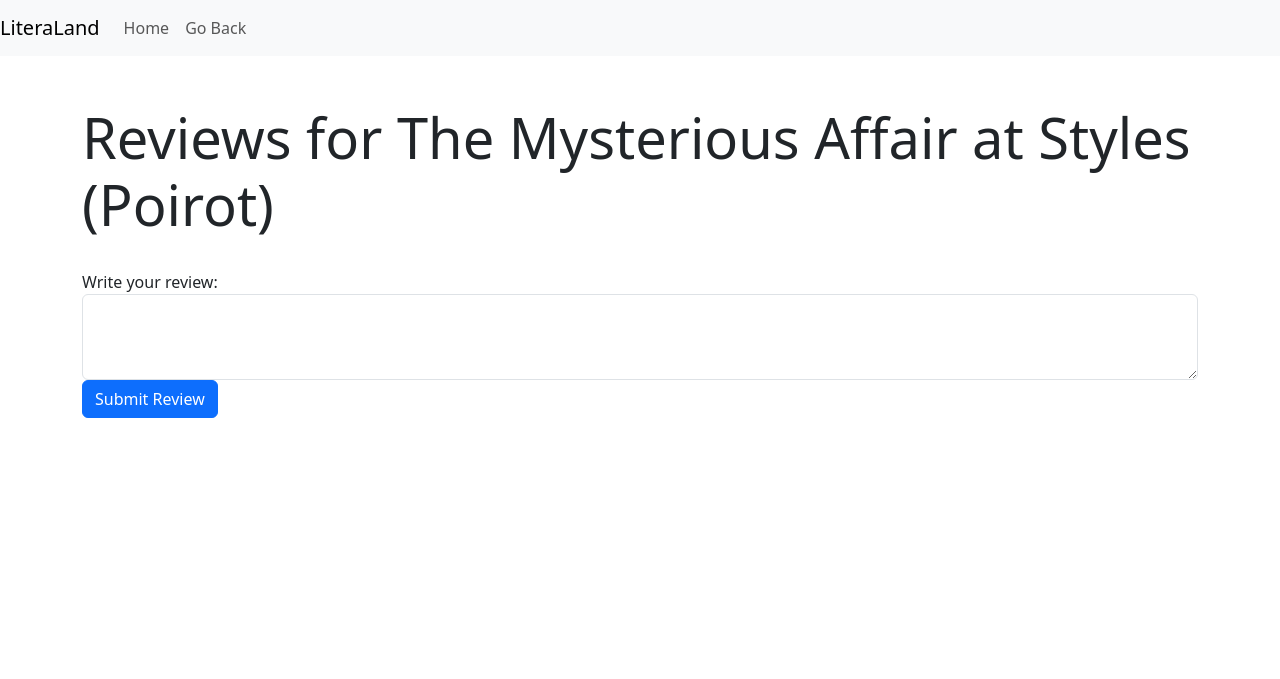
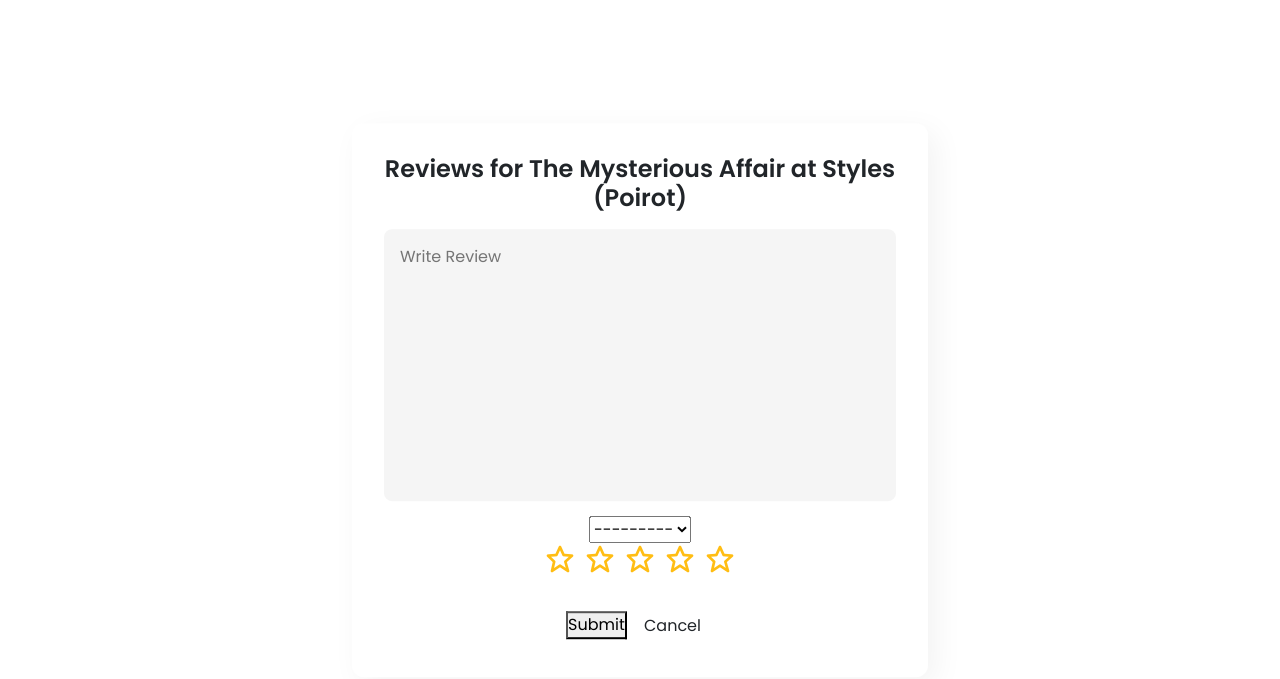
Before and after one commit to LiteraLand-C07/LiteraLand, a Django app: template forumDiskusi/templates/diskusi.html in a window 1280 px wide. Shown: the top 679 px of the page. Run offline with Django 4.2, Linux system fonts and the light colour scheme; the template is opened without the code that fills it: values that come from a table or form of the project are taken from there, others are empty; data comes from the database, SQL or seed files in the repository; some libraries are stand-ins or nearby versions.

Commit message:
update new features

```diff
--- /dev/null
+++ b/forumDiskusi/forms.py
@@ -0,0 +1,9 @@
+from django import forms
+from forumDiskusi.models import BookReview
+
+class BookReviewForm(forms.ModelForm):
+    review = forms.CharField(widget=forms.Textarea(attrs={'placeholder':"Write Review"}))
+
+    class Meta :
+        model = BookReview
+        fields = ['review','star_rating']
--- a/forumDiskusi/templates/diskusi.html
+++ b/forumDiskusi/templates/diskusi.html
@@ -1,108 +1,266 @@
 {% extends 'base.html' %}
 
 {% block content %}
-    <nav class="navbar navbar-expand-lg navbar-light bg-light">
-        <a class="navbar-brand" href="/">LiteraLand</a>
-        <button class="navbar-toggler" type="button" data-toggle="collapse" data-target="#navbarNav" aria-controls="navbarNav" aria-expanded="false" aria-label="Toggle navigation">
-            <span class="navbar-toggler-icon"></span>
-        </button>
-        <div class="collapse navbar-collapse" id="navbarNav">
-            <ul class="navbar-nav">
-                <li class="nav-item">
-                    <a class="nav-link" href="/">Home</a>
-                </li>
-                <li class="nav-item">
-                    <a class="nav-link" href="javascript:history.back()">Go Back</a>
-                </li>
-                <!-- fitur lain-->
-            </ul>
+
+<style>
+    @import url('https://fonts.googleapis.com/css2?family=Poppins:wght@300;400;500;600;700&display=swap');
+
+* {
+	margin: 0;
+	padding: 0;
+	box-sizing: border-box;
+	font-family: 'Poppins', sans-serif;
+}
+
+:root {
+	--yellow: #FFBD13;
+	--blue: #4383FF;
+	--blue-d-1: #3278FF;
+	--light: #F5F5F5;
+	--grey: #AAA;
+	--white: #FFF;
+	--shadow: 8px 8px 30px rgba(0,0,0,.05);
+}
+
+
+.wrapper {
+	background: var(--white);
+	padding: 2rem;
+	max-width: 576px;
+	width: 100%;
+	border-radius: .75rem;
+	box-shadow: var(--shadow);
+	text-align: center;
+}
+.wrapper h3 {
+	font-size: 1.5rem;
+	font-weight: 600;
+	margin-bottom: 1rem;
+}
+.rating {
+	display: flex;
+	justify-content: center;
+	align-items: center;
+	grid-gap: .5rem;
+	font-size: 2rem;
+	color: var(--yellow);
+	margin-bottom: 2rem;
+}
+.rating .star {
+	cursor: pointer;
+}
+.rating .star.active {
+	opacity: 0;
+	animation: animate .5s calc(var(--i) * .1s) ease-in-out forwards;
+}
+
+@keyframes animate {
+	0% {
+		opacity: 0;
+		transform: scale(1);
+	}
+	50% {
+		opacity: 1;
+		transform: scale(1.2);
+	}
+	100% {
+		opacity: 1;
+		transform: scale(1);
+	}
+}
+
+
+.rating .star:hover {
+	transform: scale(1.1);
+}
+textarea {
+	width: 100%;
+	background: var(--light);
+	padding: 1rem;
+	border-radius: .5rem;
+	border: none;
+	outline: none;
+	resize: none;
+	margin-bottom: .5rem;
+}
+.btn-group {
+	display: flex;
+	grid-gap: .5rem;
+	align-items: center;
+}
+.btn-group .btn {
+	padding: .75rem 1rem;
+	border-radius: .5rem;
+	border: none;
+	outline: none;
+	cursor: pointer;
+	font-size: .875rem;
+	font-weight: 500;
+}
+.btn-group .btn.submit {
+	background: var(--blue);
+	color: var(--white);
+}
+.btn-group .btn.submit:hover {
+	background: var(--blue-d-1);
+}
+.btn-group .btn.cancel {
+	background: var(--white);
+	color: var(--blue);
+}
+.btn-group .btn.cancel:hover {
+	background: var(--light);
+}
+.navbar {
+    position: fixed;
+    top: 0;
+    left: 0;
+}
+
+.wrapper {
+    background: var(--white);
+    padding: 2rem;
+    max-width: 576px;
+    width: 100%;
+    border-radius: .75rem;
+    box-shadow: var(--shadow);
+    text-align: center;
+
+    position: absolute;
+    top: 50%;
+    left: 50%;
+    transform: translate(-50%, -50%);
+}
+
+</style>
+
+
+    <div class="wrapper">
+		<h3 class="display-4">Reviews for {{ book.title }}</h3>
+        <strong class="text-success" id="review-res"></strong>
+        {% csrf_token %}
+		<form class="form-contact comment_form hide-comment-form" action="{% url 'forumDiskusi:ajax_add_review' book.id %}" id="reviewForm" method="POST">
+
+            {{review_form.review}}
+            {{review_form.star_rating}}
+			<div class="rating">
+				<input type="number" name="rating" hidden>
+				<i class='bx bx-star star' style="--i: 0;"></i>
+				<i class='bx bx-star star' style="--i: 1;"></i>
+				<i class='bx bx-star star' style="--i: 2;"></i>
+				<i class='bx bx-star star' style="--i: 3;"></i>
+				<i class='bx bx-star star' style="--i: 4;"></i>
 			</div>
-    </nav>
-    <div class="container mt-5">
+			<div class="form-group">
+				<button type="submit" class="button button-contactForm" value='{{ book.pk }}' name="bookId">Submit</button>
+				<button class="btn cancel">Cancel</button>
+			</div>
+		</form>
+	</div>
+
+    <div class="tab-pane fade" id="Reviews">
+        <div class="comment-area">
             <div class="row">
-            <div class="col-md-12">
-                <h1 class="display-4">Reviews for {{ book.title }}</h1>
+                <div class="col-lg-8">
+                    <h4 class="mb-30">All Review</h4>
+                    <div class="comment-list">
+                        {% for review in reviews %}
+                        <div class="single-comment justify-content-between d-flex mb-30">
+                            <div class="user justify-content-between d-flex">
+                            <div class="thumb text-center">
+                                <a href="#" class="font-heading text-brand"> anto </a>
+                            </div>
+                            <div class="desc">
+                                <div class="d-flex justify-content-between mb-10">
+                                    <div class="d-flex align-items-center">
+                                        <span class="font-xs text-muted" >{{review.date | date:"d M, Y"}}</span>
+                                    </div>
+                                    <div class="product-rate d-inline-block">
+                                        <div class="product-rating" style="width: 100%;"></div>
                                     </div>
                                 </div>
-
-        <div class="row mt-4">
-            <div class="col-md-12">
-                <form id="reviewForm">
-                    {% csrf_token %}
-                    <div class="form-group">
-                        <label for="reviewTextarea">Write your review:</label>
-                        <textarea class="form-control" id="reviewTextarea" name="review" rows="3"></textarea>
+                                <p class="mb-10">{{review.review}}</p>
                             </div>
-                    <button type="submit" class="btn btn-primary">Submit Review</button>
-                </form>
-            </div>
-        </div>
-
-        <div class="row mt-5" id="reviews">
-            {% for review in reviews %}
-                <div class="col-md-12 mb-3">
-                    <div class="card">
-                        <div class="card-body">
-                            {{ review.review }}
-                        </div>
-                        <div class="card-footer text-muted">
-                            By {{ review.user.username }}
                         </div>
                     </div>
                 </div>
                 {% endfor %}
             </div>
         </div>
-
+    </div>
 
     <script>
-        document.addEventListener('DOMContentLoaded', function() {
-            const form = document.querySelector('#reviewForm');
-            form.addEventListener('submit', function(e) {
+        console.log("working fine")
+        const monthNames = ["Jan", "Feb", "Mar", "April", "May", "June", "July", "Aug", "Sept", "Oct", "Nov","Dec"];
+
+        $("#reviewForm").submit(function(e){
             e.preventDefault();
-                const review = form.querySelector('textarea').value;
-                const csrf = form.querySelector('input[name=csrfmiddlewaretoken]').value;
 
-                fetch('/forumDiskusi/book_reviews/{{ book.id }}/', {
-                    method: 'POST',
-                    headers: {
-                        'Content-Type': 'application/json',
-                        'X-CSRFToken': csrf,
-                    },
-                    body: JSON.stringify({ review: review })
+            let dt = new Date();
+            let time = dt.getDay() + " " + monthNames[dt.getUTCMonth()] + ", " + dt.getFullYear()
+
+            $.ajax({
+                headers: { "X-CSRFToken": '{{ csrf_token }}' },
+                data: $(this).serialize(),
+                method: $(this).attr("method"),
+                url: $(this).attr("action"),
+                dataType: "json",
+                success: function(res) {
+                    console.log("Comment saved to db...");
+
+                    if(res.bool == true){
+                        $("#review-res").html("Review added successfully")
+                        $(".hide-comment-form").hide()
+
+                        let _html = '<div class="single-comment justify-content-between d-flex mb-30">'
+                            _html += '<div class="user justify-content-between d-flex">'
+                            _html += '<div class="thumb text-center">'
+                            _html += '<a href="#" class="font-heading text-brand">'+ res.context.user +'</a>'
+                            _html += '</div>'
+
+                            _html += '<div class="desc">'
+                            _html += '<div class="d-flex justify-content-between mb-10">'
+                            _html += '<div class="d-flex align-items-center">'
+                            _html += '<span class="font-xs text-muted" >'+ time +'</span>'
+                            _html += '</div>'
+
+                            for(let i = 1; i < res.context.star_rating; i++){
+                                _html += '<i class="fas fa-star text-warning">'
+                            }
+
+                            _html += '</div>'
+                            _html += '<p class="mb-10">'+ res.context.review +'</p>'
+
+                            _html += '</div>'
+                            _html += '</div>'
+                            _html += '</div>'
+
+                            $(".comment-list").prepend(_html)
+                    }
+                }})
             })
+               const allStar = document.querySelectorAll('.rating .star')
+        const ratingValue = document.querySelector('.rating input')
 
-                .then(response => response.json())
-                .then(data => {
-                    if (data.status === 'success') {
-                        // Display the review under the submit button
-                        const reviewsDiv = document.querySelector('#reviews');
+        allStar.forEach((item, idx)=> {
+            item.addEventListener('click', function () {
+                let click = 0
+                ratingValue.value = idx + 1
 
-                        const newReviewCol = document.createElement('div');
-                        newReviewCol.className = 'col-md-12 mb-3';
-
-                        const newReviewCard = document.createElement('div');
-                        newReviewCard.className = 'card';
-
-                        const cardBody = document.createElement('div');
-                        cardBody.className = 'card-body';
-                        cardBody.textContent = review;
-
-                        const cardFooter = document.createElement('div');
-                        cardFooter.className = 'card-footer text-muted';
-                        cardFooter.textContent = 'By ' + '{{ user.username }}';
-
-                        newReviewCard.appendChild(cardBody);
-                        newReviewCard.appendChild(cardFooter);
-                        newReviewCol.appendChild(newReviewCard);
-                        reviewsDiv.appendChild(newReviewCol);
-
-                        // Redirect to the forum page
-                        window.location.href = '/forumDiskusi/';
+                allStar.forEach(i=> {
+                    i.classList.replace('bxs-star', 'bx-star')
+                    i.classList.remove('active')
+                })
+                for(let i=0; i<allStar.length; i++) {
+                    if(i <= idx) {
+                        allStar[i].classList.replace('bx-star', 'bxs-star')
+                        allStar[i].classList.add('active')
+                    } else {
+                        allStar[i].style.setProperty('--i', click)
+                        click++
+                    }
                 }
             })
-                .catch(error => console.error('Error:', error));
-            });
-        });
+        })
     </script>
 {% endblock %}
--- a/forumDiskusi/urls.py
+++ b/forumDiskusi/urls.py
@@ -1,6 +1,7 @@
 from django.urls import path
-from forumDiskusi.views import book_reviews, hello, delete_review
+from forumDiskusi.views import book_reviews, hello,ajax_add_review
 from bookcollections.views import show_detail_buku
+
 
 app_name = 'forumDiskusi'
 
@@ -8,5 +9,6 @@ urlpatterns = [
     path('', hello, name="hello"),
     path('detail_buku/<int:id>/', show_detail_buku, name="show_detail_buku"),
     path('book_reviews/<int:book_id>/', book_reviews, name='book_reviews'),
-    path('delete_review/<int:review_id>/', delete_review, name='delete_review'),
+    # path('delete_review/<int:review_id>/', delete_review, name='delete_review'),
+    path('ajax_add_review/<int:pid>/',ajax_add_review, name='ajax_add_review'),
 ]
--- a/templates/base.html
+++ b/templates/base.html
@@ -10,11 +10,8 @@
       integrity="sha384-T3c6CoIi6uLrA9TneNEoa7RxnatzjcDSCmG1MXxSR1GAsXEV/Dwwykc2MPK8M2HN"
       crossorigin="anonymous"
     />
-    <script
-      src="https://code.jquery.com/jquery-3.6.0.min.js"
-      integrity="sha384-KyZXEAg3QhqLMpG8r+J4jsl5c9zdLKaUk5Ae5f5b1bw6AUn5f5v8FZJoMxm6f5cH1"
-      crossorigin="anonymous"
-    ></script>
+    <link href='https://unpkg.com/boxicons@2.1.1/css/boxicons.min.css' rel='stylesheet'>
+    <script src="https://code.jquery.com/jquery-3.7.1.min.js" integrity="sha256-/JqT3SQfawRcv/BIHPThkBvs0OEvtFFmqPF/lYI/Cxo=" crossorigin="anonymous"></script>
     <link rel= "stylesheet" href= "https://cdn.jsdelivr.net/npm/bootstrap-icons@1.5.0/font/bootstrap-icons.css" />
     <script src="https://cdn.jsdelivr.net/npm/@popperjs/core@2.11.8/dist/umd/popper.min.js" integrity="sha384-I7E8VVD/ismYTF4hNIPjVp/Zjvgyol6VFvRkX/vR+Vc4jQkC+hVqc2pM8ODewa9r" crossorigin="anonymous"></script>
     <script src="https://cdn.jsdelivr.net/npm/bootstrap@5.3.2/dist/js/bootstrap.min.js" integrity="sha384-BBtl+eGJRgqQAUMxJ7pMwbEyER4l1g+O15P+16Ep7Q9Q+zqX6gSbd85u4mG4QzX+" crossorigin="anonymous"></script>
```
Also changed, not shown: forumDiskusi/models.py (+5 -3 lines), forumDiskusi/views.py (+52 -16 lines), forumDiskusi/migrations/0002_alter_bookreview_book_alter_bookreview_user.py (added), forumDiskusi/migrations/0003_bookreview_reviewer_name.py (added), forumDiskusi/migrations/0004_bookreview_star_rating.py (added), forumDiskusi/migrations/0005_remove_bookreview_user.py (added), forumDiskusi/migrations/0006_remove_bookreview_star_rating_bookreview_rating.py (added), forumDiskusi/migrations/0007_remove_bookreview_rating_bookreview_star_rating.py (added), forumDiskusi/migrations/0008_rename_created_at_bookreview_date.py (added). Lines whose indentation alone changed are shown as unchanged.
